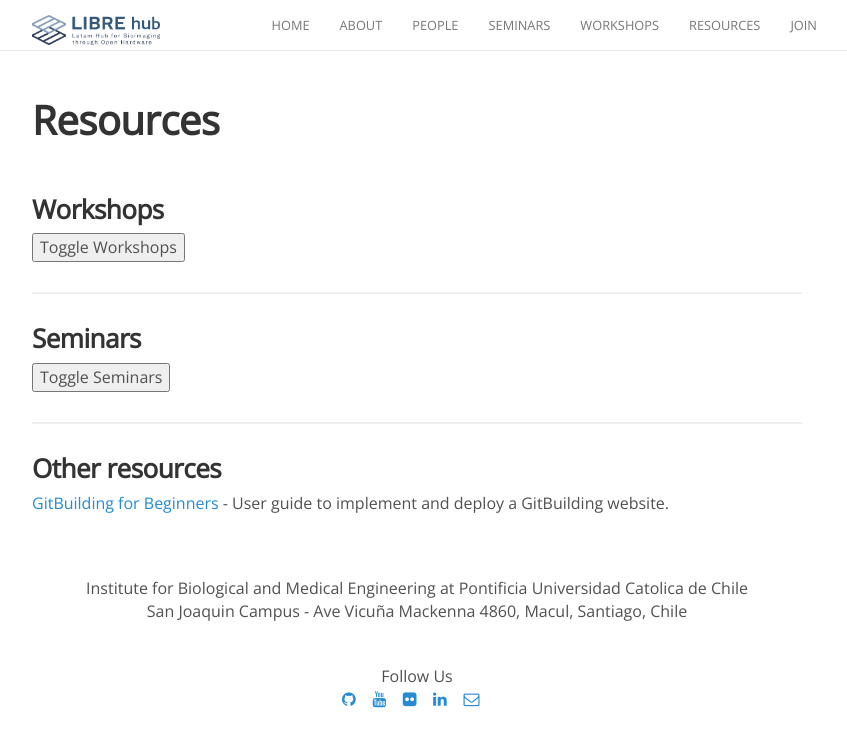
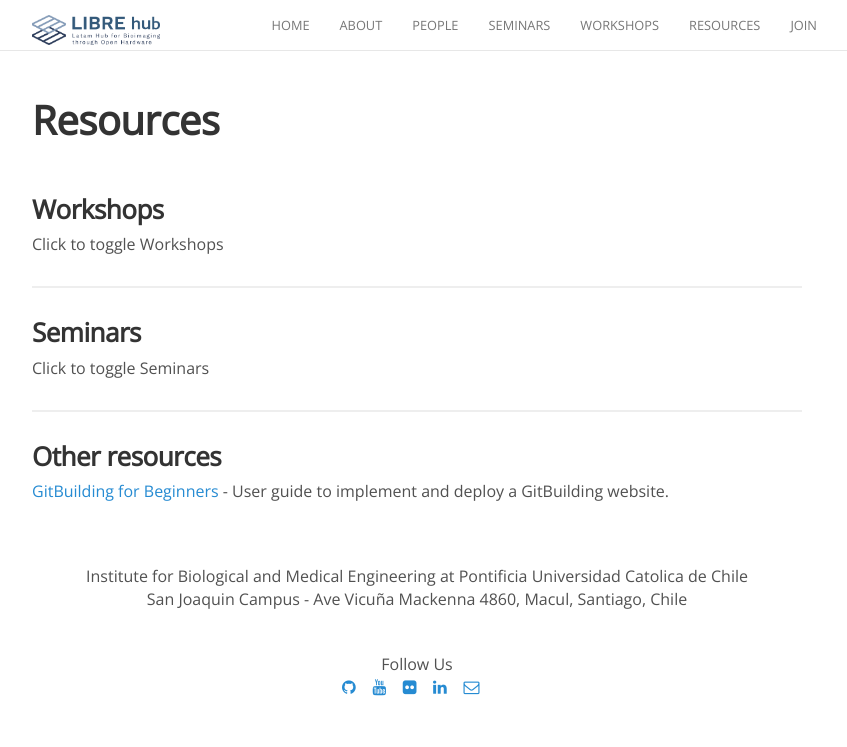
Before and after one commit to LIBREhub/LIBREhub.github.io, a Jekyll site: the page built from resources_toggle.md, in a window 1280 px wide. Shown: the top 747 px of the page, without its empty margins (223-1070 px from the left). Built offline with Jekyll 4.4.1, drawn with Linux system fonts in a browser that asks for light colours; nearby versions of some CDN libraries.

Commit message:
Test toggle function

```diff
--- a/resources_toggle.md
+++ b/resources_toggle.md
@@ -8,22 +8,22 @@ permalink: /resources_toggle/
 <script src="https://code.jquery.com/jquery-3.6.0.min.js"></script>
 <script>
   $(document).ready(function() {
-    $('.toggle-btn').click(function() {
-      $(this).next('.content').toggle();
+    $('.toggle-text').click(function() {
+      $(this).next('.content').slideToggle();
     });
   });
 </script>
 
 ### **Workshops**
 
-<button class="toggle-btn">Toggle Workshops</button>
+<p class="toggle-text">Click to toggle Workshops</p>
 
 <div class="content list" style="display: none;">
   {% for post in site.posts %}
     {% if post.categories contains 'workshop' %}
     <div class="list-item">
       <p class="list-post-title">
-        <a href="{{ site.baseurl }}{{ post.url }}">- {{ post.title }}</a> (<small>{{post.date | date: "%m/%d/%y" }}</small>)
+        <a href="{{ site.baseurl }}{{ post.url }}">- {{ post.title }}</a> (<small>{{ post.date | date: "%m/%d/%y" }}</small>)
       </p>
     </div>
     {% endif %}
@@ -34,14 +34,14 @@ permalink: /resources_toggle/
 
 ### **Seminars**
 
-<button class="toggle-btn">Toggle Seminars</button>
+<p class="toggle-text">Click to toggle Seminars</p>
 
 <div class="content list" style="display: none;">
   {% for post in site.posts %}
     {% if post.categories contains 'seminar' %}
     <div class="list-item">
       <p class="list-post-title">
-        <a href="{{ site.baseurl }}{{ post.url }}">- {{ post.title }}</a> (<small>{{post.date | date: "%m/%d/%y" }}</small>)
+        <a href="{{ site.baseurl }}{{ post.url }}">- {{ post.title }}</a> (<small>{{ post.date | date: "%m/%d/%y" }}</small>)
       </p>
     </div>
     {% endif %}
```
